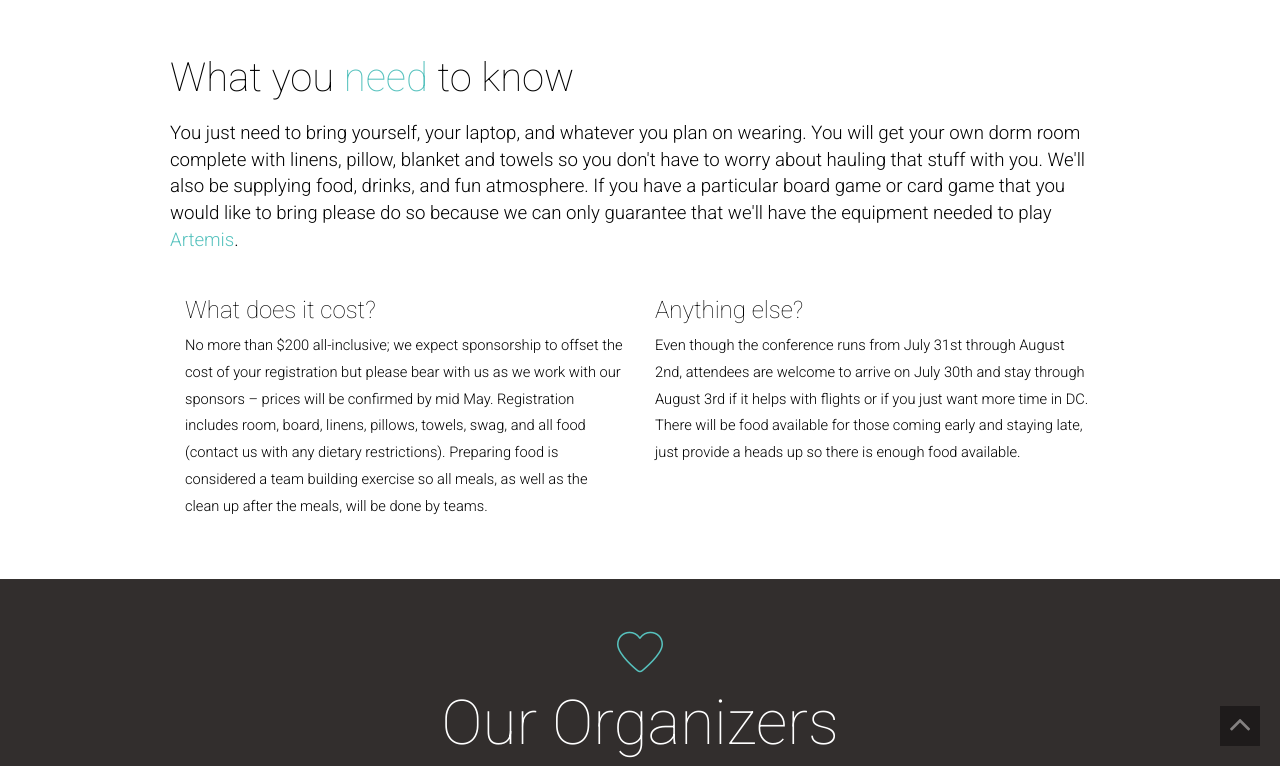
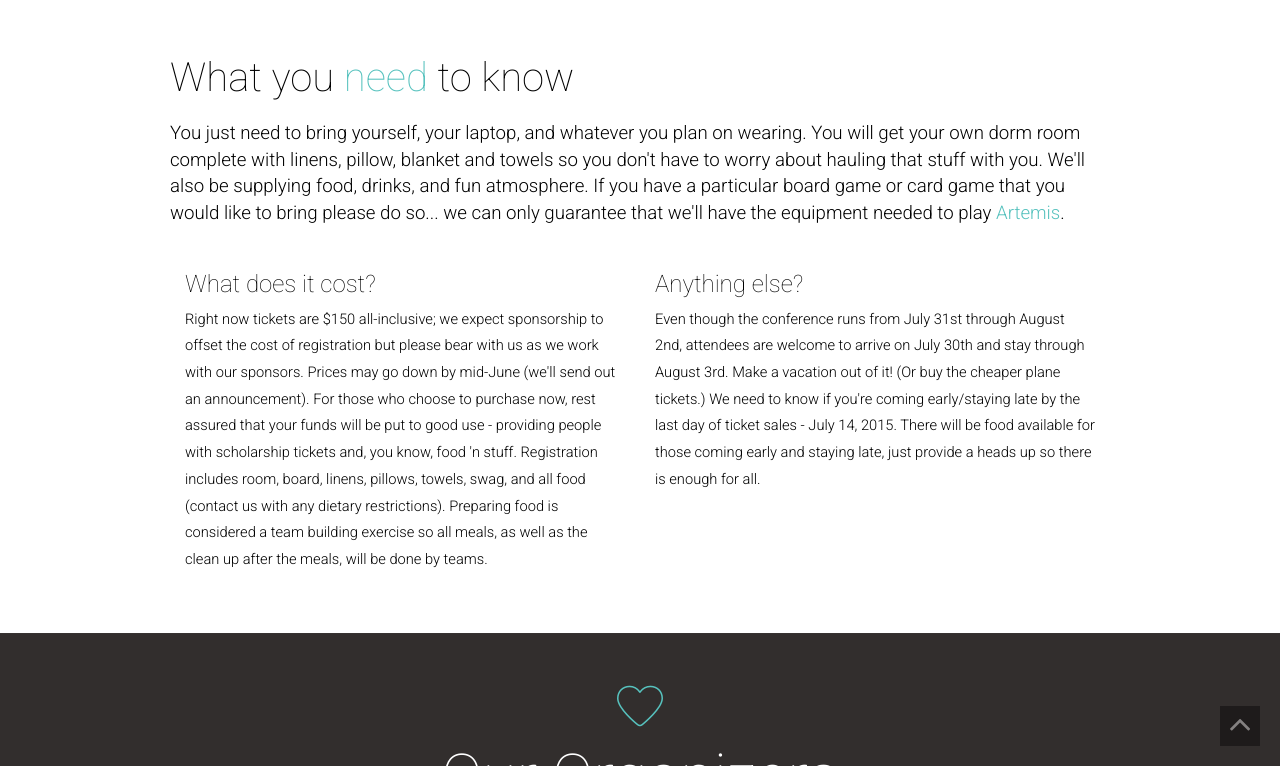
Before and after one commit to rubyforgood/rubyforgood.org--old, a Jekyll site: the page index.html, which Jekyll copies as it is, in a window 1280 px wide and 900 px high, scrolled down 2082 px, cut to the strip 134-900 px from the top of the window. Built offline with Jekyll 4.4.1, drawn with Linux system fonts in a browser that asks for light colours; some of the changed text lies outside the part shown.

Commit message:
Updates for 2015

```diff
--- a/index.html
+++ b/index.html
@@ -119,7 +119,7 @@
 
 
               <h6>How does this work?</h6>
-              <p>The conference will be taking place at <a href="http://www.gmu.edu/">George Mason University</a> with the participants staying in the dorms and everyone hacking together in communal areas. We'll be working on projects that help our communities. We are currently picking and voting on topics.</p>
+              <p>The conference will be taking place at <a href="http://www.gmu.edu/">George Mason University</a> with the participants staying in the dorms and everyone hacking together in communal areas. We'll be working on projects that help our communities. We are currently choosing topics and would love to hear from you if you have an idea!</p>
 
               <p>
                 <a class="btn btn-sm btn-primary" href="http://rubyforgood.uservoice.com/">Suggest a Project</a>
@@ -212,7 +212,7 @@
       <article class="article-big">
         <h5>What you <span class="highlight">need</span> to know</h5>
         <p class="big">
-          You just need to bring yourself, your laptop, and whatever you plan on wearing. You will get your own dorm room complete with linens, pillow, blanket and towels so you don't have to worry about hauling that stuff with you. We'll also be supplying food, drinks, and fun atmosphere. If you have a particular board game or card game that you would like to bring please do so because we can only guarantee that we'll have the equipment needed to play <a href="http://www.artemis.eochu.com/">Artemis</a>.
+          You just need to bring yourself, your laptop, and whatever you plan on wearing. You will get your own dorm room complete with linens, pillow, blanket and towels so you don't have to worry about hauling that stuff with you. We'll also be supplying food, drinks, and fun atmosphere. If you have a particular board game or card game that you would like to bring please do so... we can only guarantee that we'll have the equipment needed to play <a href="http://www.artemis.eochu.com/">Artemis</a>.
         </p>
       </article>
     </section>
@@ -225,7 +225,7 @@
             What does it cost?
           </div>
           <p>
-          No more than $200 all-inclusive; we expect sponsorship to offset the cost of your registration but please bear with us as we work with our sponsors – prices will be confirmed by mid May. Registration includes room, board, linens, pillows, towels, swag, and all food (contact us with any dietary restrictions). Preparing food is considered a team building exercise so all meals, as well as the clean up after the meals, will be done by teams.
+          Right now tickets are $150 all-inclusive; we expect sponsorship to offset the cost of registration but please bear with us as we work with our sponsors. Prices may go down by mid-June (we'll send out an announcement). For those who choose to purchase now, rest assured that your funds will be put to good use - providing people with scholarship tickets and, you know, food 'n stuff. Registration includes room, board, linens, pillows, towels, swag, and all food (contact us with any dietary restrictions). Preparing food is considered a team building exercise so all meals, as well as the clean up after the meals, will be done by teams.
           </p>
 
         </article>
@@ -237,7 +237,7 @@
             Anything else?
           </div>
           <p>
-          Even though the conference runs from July 31st through August 2nd, attendees are welcome to arrive on July 30th and stay through August 3rd if it helps with flights or if you just want more time in DC. There will be food available for those coming early and staying late, just provide a heads up so there is enough food available.
+          Even though the conference runs from July 31st through August 2nd, attendees are welcome to arrive on July 30th and stay through August 3rd. Make a vacation out of it! (Or buy the cheaper plane tickets.) We need to know if you're coming early/staying late by the last day of ticket sales - July 14, 2015. There will be food available for those coming early and staying late, just provide a heads up so there is enough for all.
           </p>
         </article>
       </div>
@@ -1013,7 +1013,7 @@
     <article class="article-big animated hiding" data-animation="fadeInUp" data-delay="0">
       <h5> Want to participate but need some help?  </h5>
       <p>
-      Ruby For Good is providing scholarships to allow more people the opportunity to participate. (We expect to open the scholarships in late May)
+      Ruby For Good is providing scholarships to allow more people the opportunity to participate. Click the link below to submit your request!
       </p>
       <br/>
       <a href="https://docs.google.com/forms/d/1M3PJepMOZcqUcIN81Ju7YEeXpQKhYWnSWnmgeZTX33w/viewform" class="btn btn-sm btn-tertiary">Apply for Scholarship</a>
```
Also changed, not shown: other parts of index.html (+1 -1 lines).
